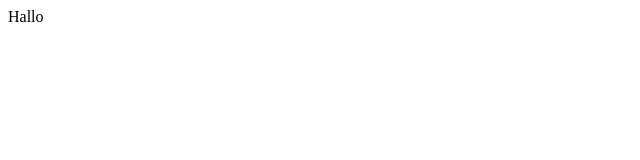
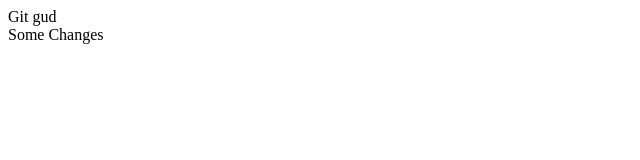
Before and after one commit to ocram444/gitgud, a plain HTML site: page index.html in a window 1280 px wide. Shown: the whole page, without its empty margins (0-640 px from the left). Drawn offline with Linux system fonts and the light colour scheme.

Commit message:
pushed some changes on index.html

```diff
--- a/index.html
+++ b/index.html
@@ -6,6 +6,7 @@
     <title>Document</title>
 </head>
 <body>
-    <div>Hallo</div>
+    <div>Git gud</div>
+    <div>Some Changes</div>
 </body>
 </html>
```
